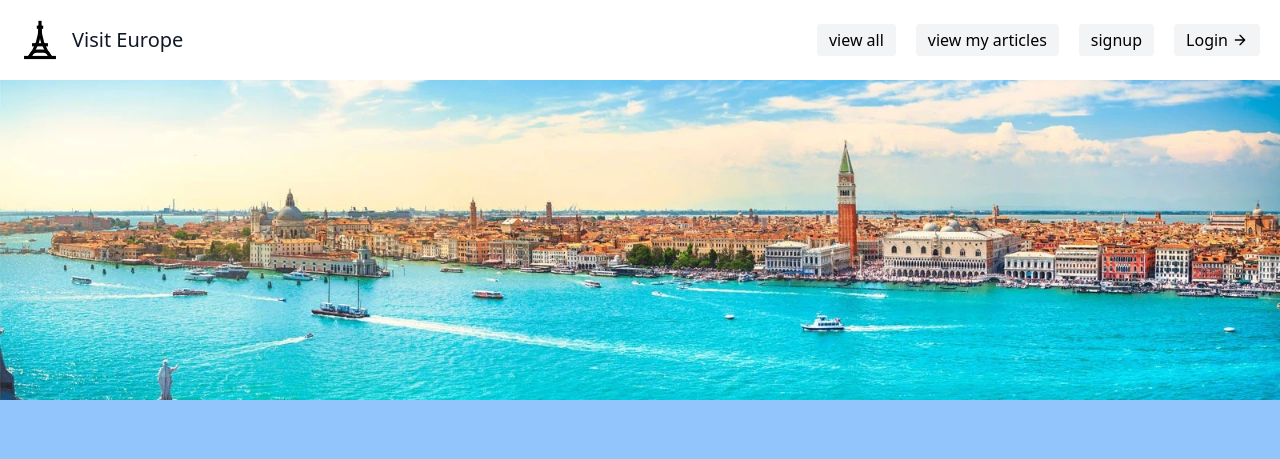
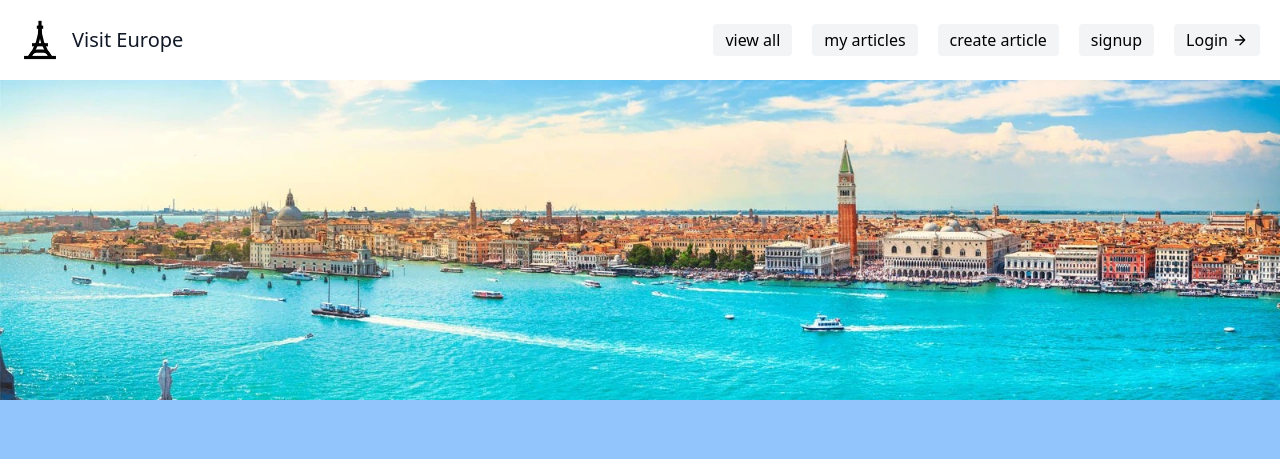
Before and after one commit to sreyesg/visit-europe, a Django app: page / in a window 1280 px wide. Shown: the top 459 px of the page. Run offline with Django 5.2, Linux system fonts and the light colour scheme; data that the repository does not hold is empty; some libraries are stand-ins or nearby versions.

Commit message:
update nav bar links

```diff
--- a/main_app/templates/base.html
+++ b/main_app/templates/base.html
@@ -17,8 +17,15 @@
             <span class="ml-3 text-xl">Visit Europe</span>
           </a>
           <nav class="md:ml-auto flex flex-wrap items-center text-base justify-center">
-            <a href='{% url "landing" %}' class="mr-5 hover:text-gray-900 inline-flex items-center bg-gray-100 border-0 py-1 px-3 focus:outline-none hover:bg-gray-200 rounded text-base mt-4 md:mt-0">view all</a>
-            <a class="mr-5 hover:text-gray-900 inline-flex items-center bg-gray-100 border-0 py-1 px-3 focus:outline-none hover:bg-gray-200 rounded text-base mt-4 md:mt-0">view my articles</a>
+            <a href='{% url "landing" %}' class="mr-5 hover:text-gray-900 inline-flex items-center bg-gray-100 border-0 py-1 px-3 focus:outline-none hover:bg-gray-200 rounded text-base mt-4 md:mt-0">
+                view all
+            </a>
+            <a class="mr-5 hover:text-gray-900 inline-flex items-center bg-gray-100 border-0 py-1 px-3 focus:outline-none hover:bg-gray-200 rounded text-base mt-4 md:mt-0">
+                my articles
+            </a>
+            <a href='{% url "article_create" %}' class="mr-5 hover:text-gray-900 inline-flex items-center bg-gray-100 border-0 py-1 px-3 focus:outline-none hover:bg-gray-200 rounded text-base mt-4 md:mt-0">
+                create article
+            </a>
             <a class="mr-5 hover:text-gray-900 inline-flex items-center bg-gray-100 border-0 py-1 px-3 focus:outline-none hover:bg-gray-200 rounded text-base mt-4 md:mt-0">signup</a>
           </nav>
           <button class="inline-flex items-center bg-gray-100 border-0 py-1 px-3 focus:outline-none hover:bg-gray-200 rounded text-base mt-4 md:mt-0">Login
--- a/main_app/templates/landing.html
+++ b/main_app/templates/landing.html
@@ -15,7 +15,9 @@
             {% for article in articles  %}
 
             <div class="bg-green-100 rounded-lg shadow-xl">
-                <img src="{% static "images/carnival.jpg" %}" class='h-[60%] w-full object-cover' alt="" >
+                <a href="{% url "article_detail" article.id %}">
+                    <img src="{% static "images/carnival.jpg" %}" class='h-[60%] w-full object-cover' alt="" >
+                </a>
                 <h1 class='px-2 text-lg mb-2 mt-2'>{{ article.name }}</h1>
                 <p class='text-xs px-3 leading-relaxed'>{{ article.summary }}</p>
                 <div class="text-indigo-500 text-sm">
```
